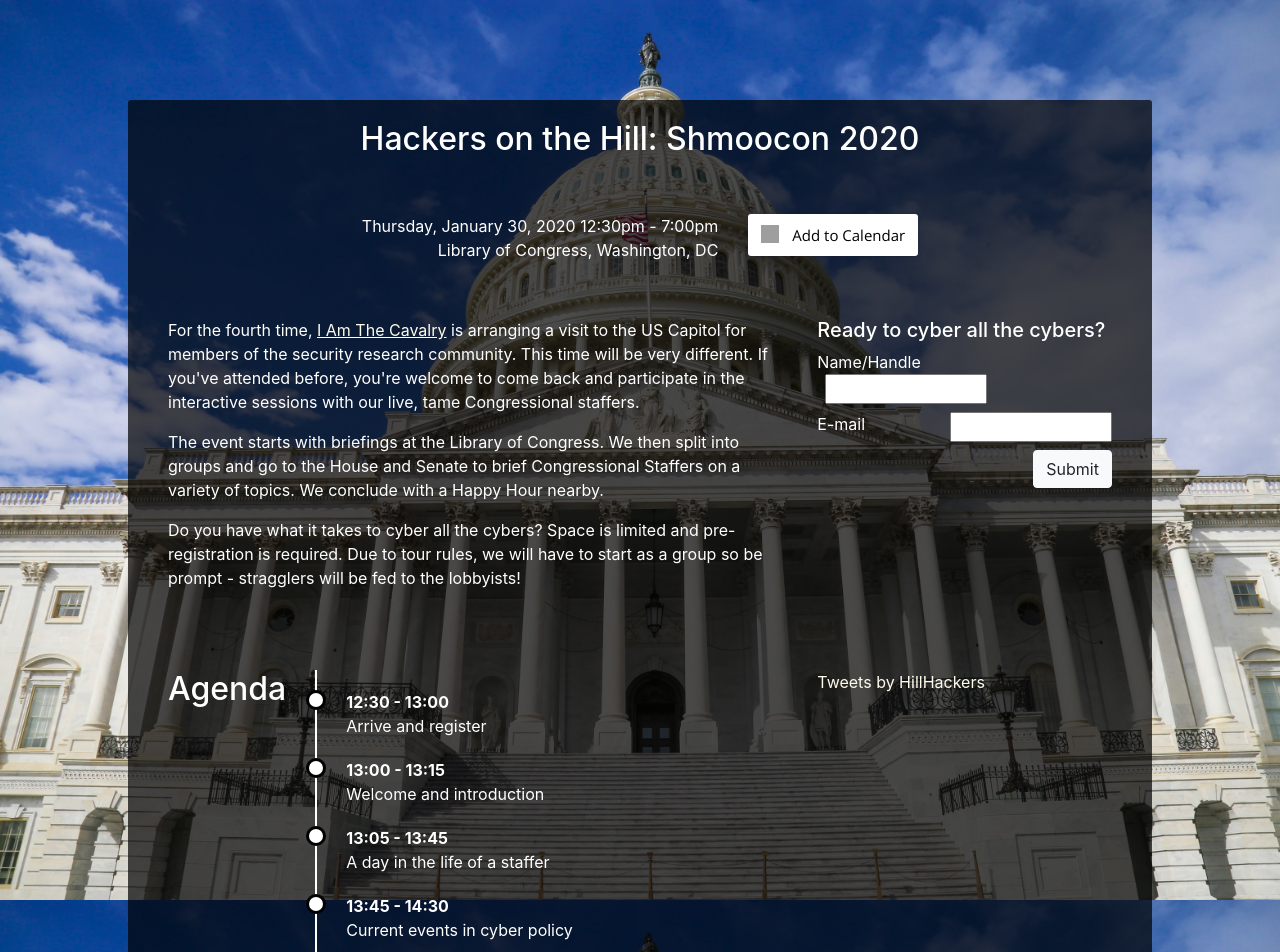
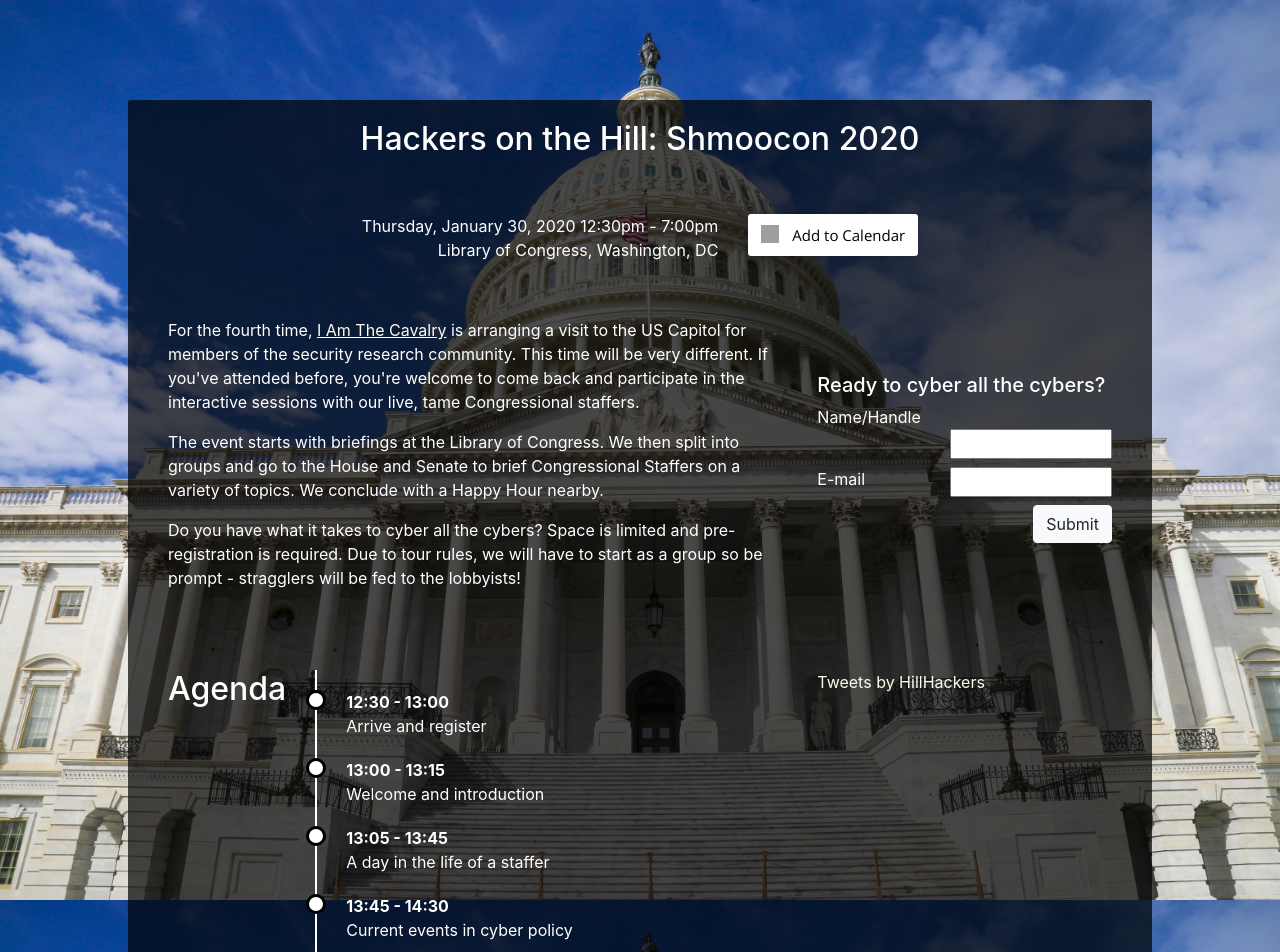
Before and after one commit to HackersOnTheHill/hackersonthehill.github.io, a Jekyll site: the page built from index.html, in a window 1280 px wide. Shown: the top 952 px of the page. Built offline with Jekyll 4.4.1, drawn with Linux system fonts in a browser that asks for light colours; nearby versions of some CDN libraries; comment, search, counter and statistics services are not loaded; grey boxes are pictures that could not be loaded.

Commit message:
Realign form and background

```diff
--- a/_includes/head.html
+++ b/_includes/head.html
@@ -14,6 +14,7 @@
   <style>
     html {
       background-image: url({% include relative-src.html src=page.background_image %});
+      background-position: center;
       "
 
     }
--- a/_includes/registration.html
+++ b/_includes/registration.html
@@ -5,14 +5,14 @@
 
   <div class="mb-2"><h5>Ready to cyber all the cybers?</h5></div>
 
-  <div class="row">
+  <div class="row d-flex">
     <div class="col-auto mr-auto">Name/Handle</div>
-    <div class="col-auto"><input type="text" id="input_18" name="q18_typeA" data-type="input-textbox" class="form-textbox vadivdate[required] ml-2 mb-2" size="20" value="" data-component="textbox" aria-labelledby="label_18" required="" /></div>
+    <div class="col-auto ml-auto"><input type="text" id="input_18" name="q18_typeA" data-type="input-textbox" class="form-textbox vadivdate[required] ml-2 mb-2" size="20" value="" data-component="textbox" aria-labelledby="label_18" required="" /></div>
   </div>
 
   <div class="row">
     <div class="col-auto mr-auto">E-mail</div>
-    <div class="col-auto"><input type="email" id="input_7" name="q7_email7" class="form-textbox vadivdate[required, Email] ml-2 mb-2" size="20" value="" data-component="email" aria-labelledby="label_7" required="" /></div>
+    <div class="col-auto ml-auto"><input type="email" id="input_7" name="q7_email7" class="form-textbox vadivdate[required, Email] ml-2 mb-2" size="20" value="" data-component="email" aria-labelledby="label_7" required="" /></div>
   </div>
 
   <div class="row">
--- a/index.html
+++ b/index.html
@@ -9,15 +9,11 @@ layout: default
 <!-- Event overview and registration form -->
 <div class="v-100 row mb-5 mt-5">
   <div class="col-md-8">
-    <div class="container-flex">
-      <div >
-        <p>For the fourth time, <u><a href="https://iatc.me">I Am The Cavalry</a></u> is arranging a visit to the US Capitol for members of the security research community. This time will be very different. If you've attended before, you're welcome to come back and participate in the interactive sessions with our live, tame Congressional staffers.</p>
-        <p>The event starts with briefings at the Library of Congress. We then split into groups and go to the House and Senate to brief Congressional Staffers on a variety of topics. We conclude with a Happy Hour nearby.</p>
-        <p>Do you have what it takes to cyber all the cybers? Space is limited and pre-registration is required. Due to tour rules, we will have to start as a group so be prompt - stragglers will be fed to the lobbyists!</p>
-      </div>
-    </div>
+    <p>For the fourth time, <u><a href="https://iatc.me">I Am The Cavalry</a></u> is arranging a visit to the US Capitol for members of the security research community. This time will be very different. If you've attended before, you're welcome to come back and participate in the interactive sessions with our live, tame Congressional staffers.</p>
+    <p>The event starts with briefings at the Library of Congress. We then split into groups and go to the House and Senate to brief Congressional Staffers on a variety of topics. We conclude with a Happy Hour nearby.</p>
+    <p>Do you have what it takes to cyber all the cybers? Space is limited and pre-registration is required. Due to tour rules, we will have to start as a group so be prompt - stragglers will be fed to the lobbyists!</p>
   </div>
-  <div class="col-md-4">
+  <div class="col-md-4 align-self-center">
     {% include registration.html %}
   </div>
 </div>
```
